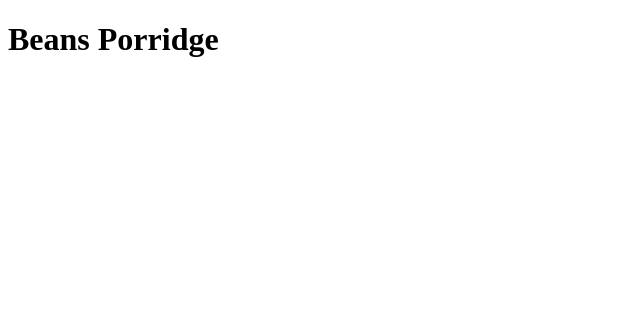
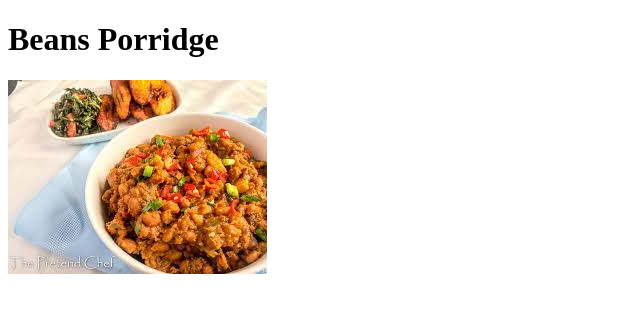
Before and after one commit to Bakarray/odin-recipes, a plain HTML site: page recipes/beansPorridge.html in a window 1280 px wide. Shown: the whole page, without its empty margins (0-640 px from the left). Drawn offline with Linux system fonts and the light colour scheme.

Commit message:
Add images on every recipe page

```diff
--- a/recipes/beansPorridge.html
+++ b/recipes/beansPorridge.html
@@ -6,6 +6,6 @@
     </head>
     <body>
         <h1>Beans Porridge</h1>
-        <img src=""
+        <img src="/images/beansPorridge.jpeg" alt="a plate of beans porridge">
     </body>
 </html>
```
Also changed, not shown: recipes/garri.html (+1 -0 lines), recipes/jollofRice.html (+1 -0 lines), recipes/scrambledEggs.html (+1 -0 lines).
